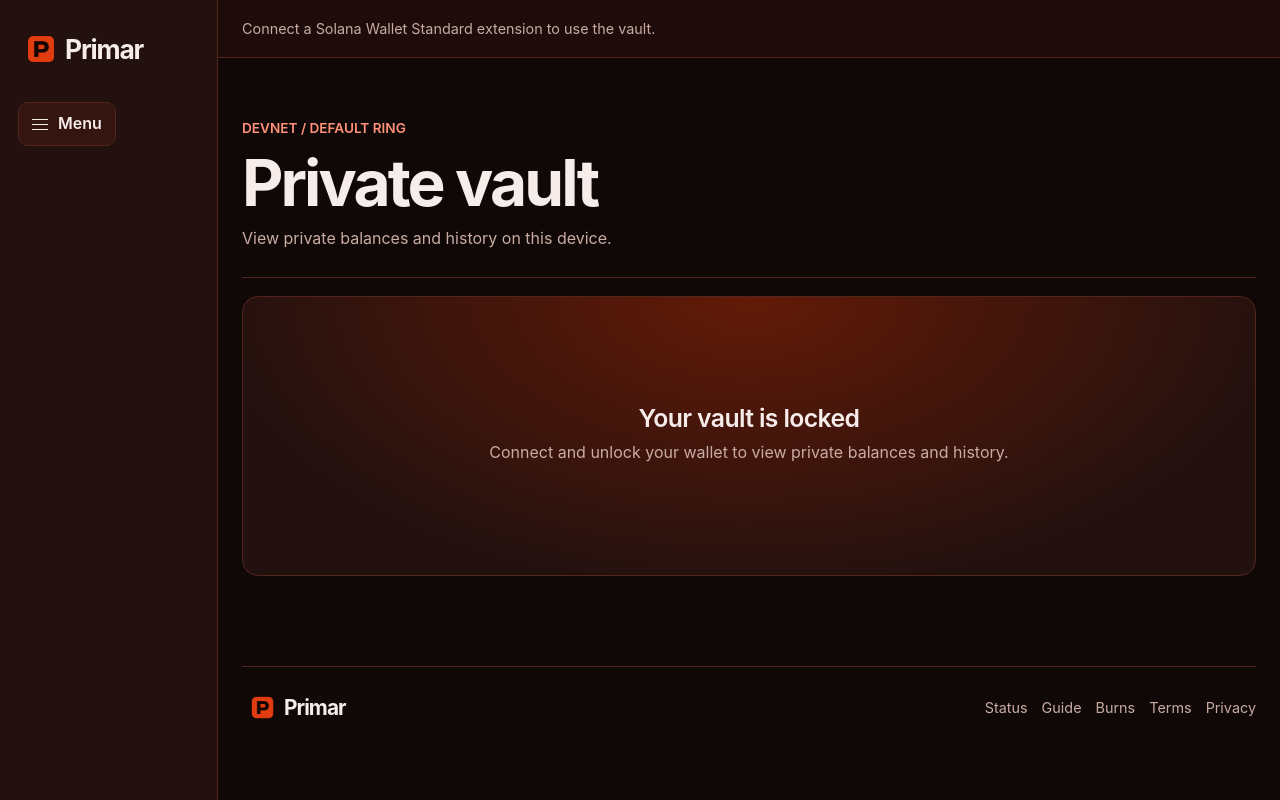
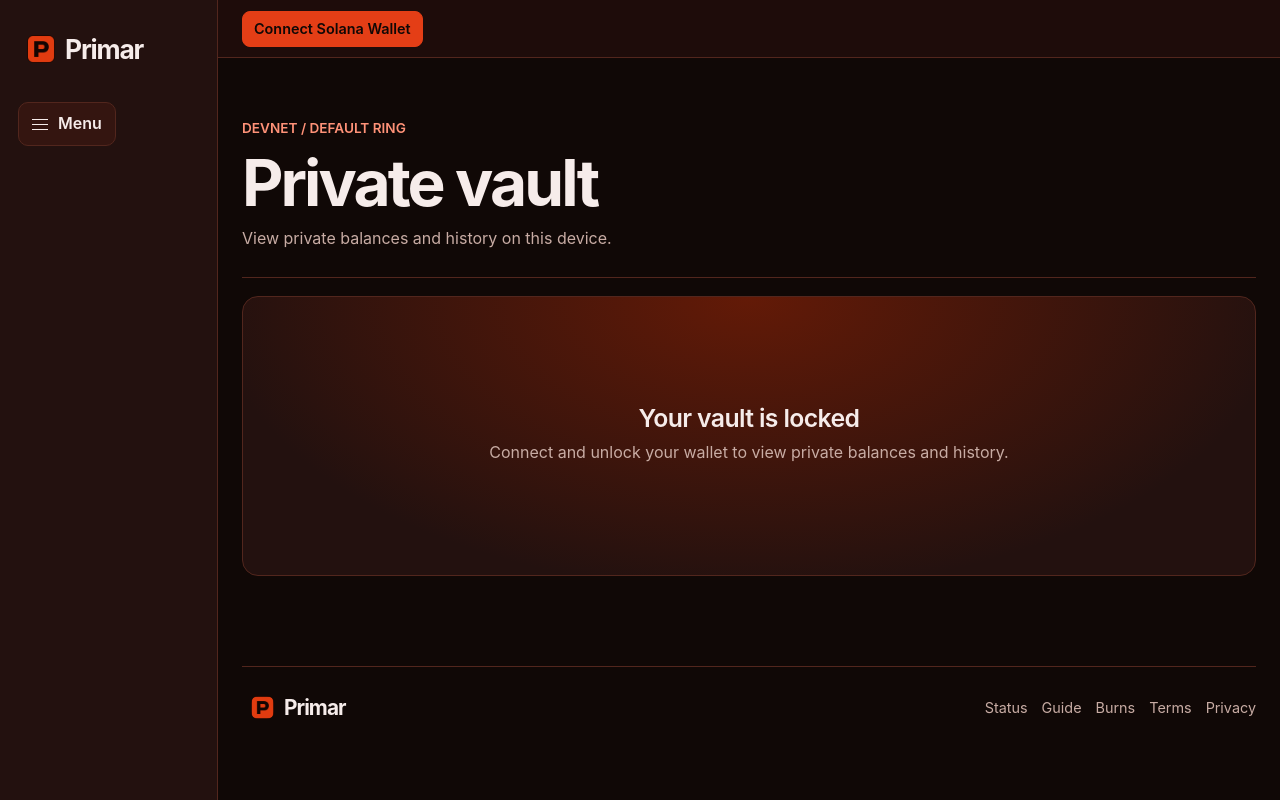
Before and after one commit to carynyx80/darkbids, a Next.js app in the folder apps/web/: page /app in a window 1280 px wide. Built offline with nearby package versions, Linux system fonts and the light colour scheme; what @solana/kit would draw is missing.

Commit message:
Add a visible Solana-only wallet picker

```diff
--- a/apps/web/app/providers.tsx
+++ b/apps/web/app/providers.tsx
@@ -1,18 +1,19 @@
 "use client";
 import { QueryClient, QueryClientProvider } from "@tanstack/react-query";
+import { authMessage } from "@veil/core/contracts";
+import { encode } from "@veil/core/vault";
+import { usePathname } from "next/navigation";
 import { createContext, useContext, useEffect, useRef, useState } from "react";
-import { usePathname } from "next/navigation";
-import { authMessage } from "@veil/core/contracts";
 import { z } from "zod";
-import { encode } from "@veil/core/vault";
 import {
 	type Account,
-	type StandardWallet,
 	clearSeed,
 	discoverWallets,
 	rememberSeed,
 	restoreSeed,
+	type StandardWallet,
 	signMessage,
+	solanaAccount,
 	unlock,
 } from "./wallet";
 
@@ -60,6 +61,7 @@ export function Providers({ children }: { children: React.ReactNode }) {
 	const pathname = usePathname();
 	const showWallet =
 		pathname === "/app" ||
+		pathname === "/otc" ||
 		pathname.startsWith("/otc/") ||
 		pathname.startsWith("/deals/");
 	const [query] = useState(() => new QueryClient());
@@ -70,6 +72,7 @@ export function Providers({ children }: { children: React.ReactNode }) {
 	const [token, setToken] = useState<string>();
 	const [notice, setNotice] = useState("");
 	const [busy, setBusy] = useState(false);
+	const [pickerOpen, setPickerOpen] = useState(false);
 	const seedRef = useRef<Uint8Array<ArrayBuffer> | undefined>(undefined);
 	const generation = useRef(0);
 	function lock() {
@@ -106,13 +109,14 @@ export function Providers({ children }: { children: React.ReactNode }) {
 	}, [query]);
 	useEffect(() =>
 		wallet?.features["standard:events"]?.on("change", (event) => {
-			if (
-				!event.accounts ||
-				event.accounts.some((item) => item.address === account?.address)
-			)
+			if (!event.accounts) return;
+			const next = solanaAccount(event.accounts, account?.address);
+			if (next?.address === account?.address) {
+				setAccount(next);
 				return;
+			}
 			lock();
-			setAccount(event.accounts[0]);
+			setAccount(next);
 		}),
 	);
 	async function connect(candidate: StandardWallet) {
@@ -120,12 +124,16 @@ export function Providers({ children }: { children: React.ReactNode }) {
 		setBusy(true);
 		try {
 			const result = await candidate.features["standard:connect"]?.connect();
-			if (!result?.accounts[0])
-				throw new Error("Wallet has no authorized account");
+			const next = solanaAccount(result?.accounts ?? []);
+			if (!next)
+				throw new Error(
+					"This wallet did not provide a Solana account with message signing.",
+				);
 			if (account) lock();
 			setWallet(candidate);
-			setAccount(result.accounts[0]);
-			const recovered = restoreSeed(result.accounts[0]);
+			setAccount(next);
+			setPickerOpen(false);
+			const recovered = restoreSeed(next);
 			seedRef.current = recovered;
 			setSeed(recovered);
 		} catch (error) {
@@ -232,8 +240,32 @@ export function Providers({ children }: { children: React.ReactNode }) {
 										Disconnect
 									</button>
 								</>
-							) : wallets.length ? (
-								wallets.map((candidate) => (
+							) : (
+								<button
+									type="button"
+									className="primary"
+									aria-expanded={pickerOpen}
+									aria-controls={
+										pickerOpen ? "solana-wallet-picker" : undefined
+									}
+									onClick={() => {
+										setNotice("");
+										setPickerOpen((open) => !open);
+									}}
+								>
+									Connect Solana Wallet
+								</button>
+							)}
+							{notice && <span role="status">{notice}</span>}
+						</div>
+						{!account && pickerOpen && (
+							<div
+								className="shell wallet-picker stack"
+								id="solana-wallet-picker"
+							>
+								{wallets.length ? (
+									<div className="wallet-options">
+										{wallets.map((candidate) => (
 											<button
 												type="button"
 												key={candidate.name}
@@ -242,14 +274,43 @@ export function Providers({ children }: { children: React.ReactNode }) {
 											>
 												{candidate.name}
 											</button>
-								))
+										))}
+									</div>
 								) : (
-								<span>
-									Connect a Solana Wallet Standard extension to use the vault.
-								</span>
+									<>
+										<p>
+											No Solana wallet detected. On desktop, open this page in a
+											browser with a Solana wallet extension enabled.
+										</p>
+										<div className="wallet-options">
+											<a
+												className="button"
+												href={`https://phantom.com/ul/browse/${encodeURIComponent(window.location.origin + pathname)}?ref=${encodeURIComponent(window.location.origin)}`}
+											>
+												Open in Phantom on mobile
+											</a>
+											<button
+												type="button"
+												onClick={async () => {
+													try {
+														await navigator.clipboard.writeText(
+															window.location.origin + pathname,
+														);
+														setNotice("Page link copied.");
+													} catch {
+														setNotice(
+															"Copy the page link from your browser’s address bar.",
+														);
+													}
+												}}
+											>
+												Copy page link
+											</button>
+										</div>
+									</>
 								)}
-							{notice && <span role="status">{notice}</span>}
 							</div>
+						)}
 					</div>
 				)}
 				{children}
--- a/apps/web/app/styles.css
+++ b/apps/web/app/styles.css
@@ -762,3 +762,17 @@ code {
 .receipt-fields input {
 	width: auto;
 }
+
+.wallet-picker {
+	padding-block: 4px 16px;
+}
+
+.wallet-picker p {
+	margin: 0;
+}
+
+.wallet-options {
+	display: flex;
+	flex-wrap: wrap;
+	gap: 8px;
+}
--- a/apps/web/app/wallet.ts
+++ b/apps/web/app/wallet.ts
@@ -35,6 +35,19 @@ type FeatureMap = {
 	};
 };
 export type StandardWallet = { name: string; features: Partial<FeatureMap> };
+
+export function solanaAccount(accounts: readonly Account[], current?: string) {
+	const supported = accounts.filter(
+		(account) =>
+			account.chains.some((chain) => chain.startsWith("solana:")) &&
+			account.features.includes("solana:signMessage"),
+	);
+	return (
+		supported.find((account) => current && account.address === current) ??
+		supported.find((account) => account.chains.includes("solana:mainnet")) ??
+		supported[0]
+	);
+}
 
 export function discoverWallets(listener: (wallet: StandardWallet) => void) {
 	const api = {
```
Also changed, not shown: 2 other files (tests, documents, lock files or other folders). Lines whose indentation alone changed are shown as unchanged.
